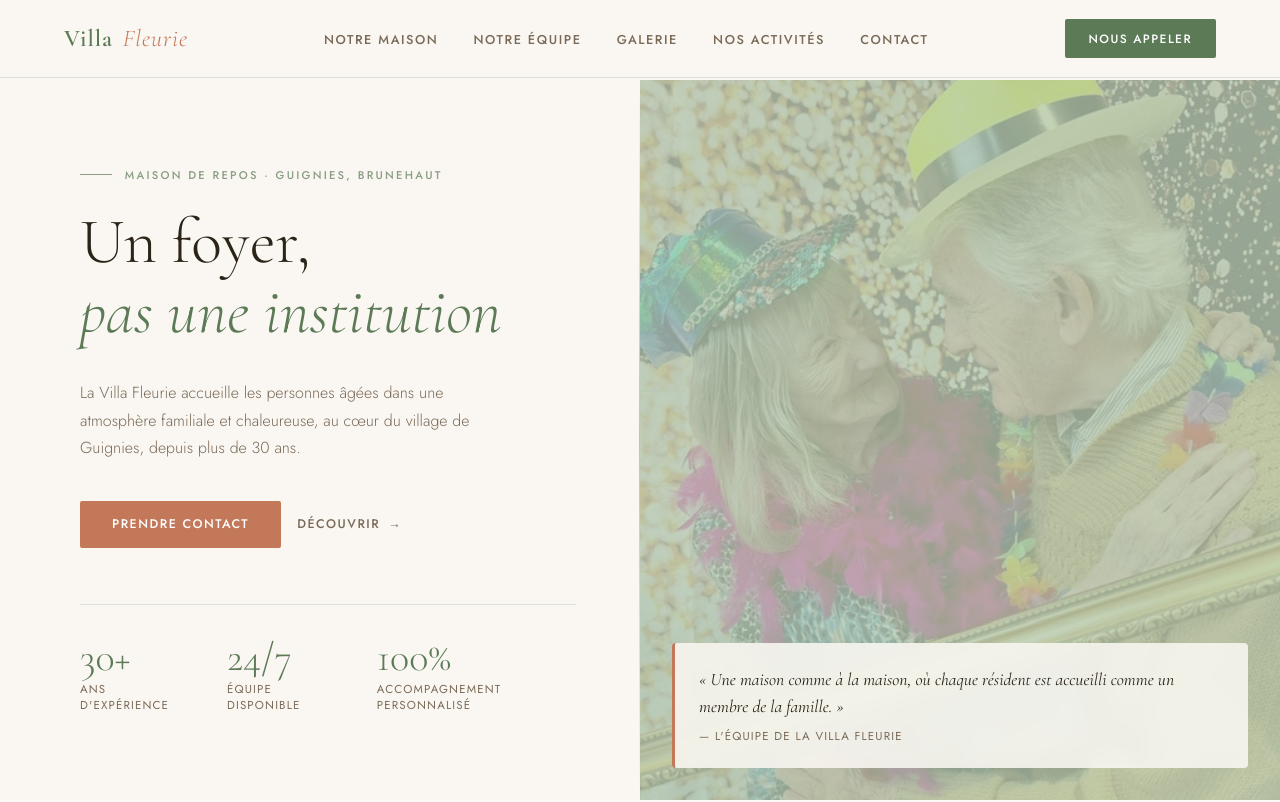
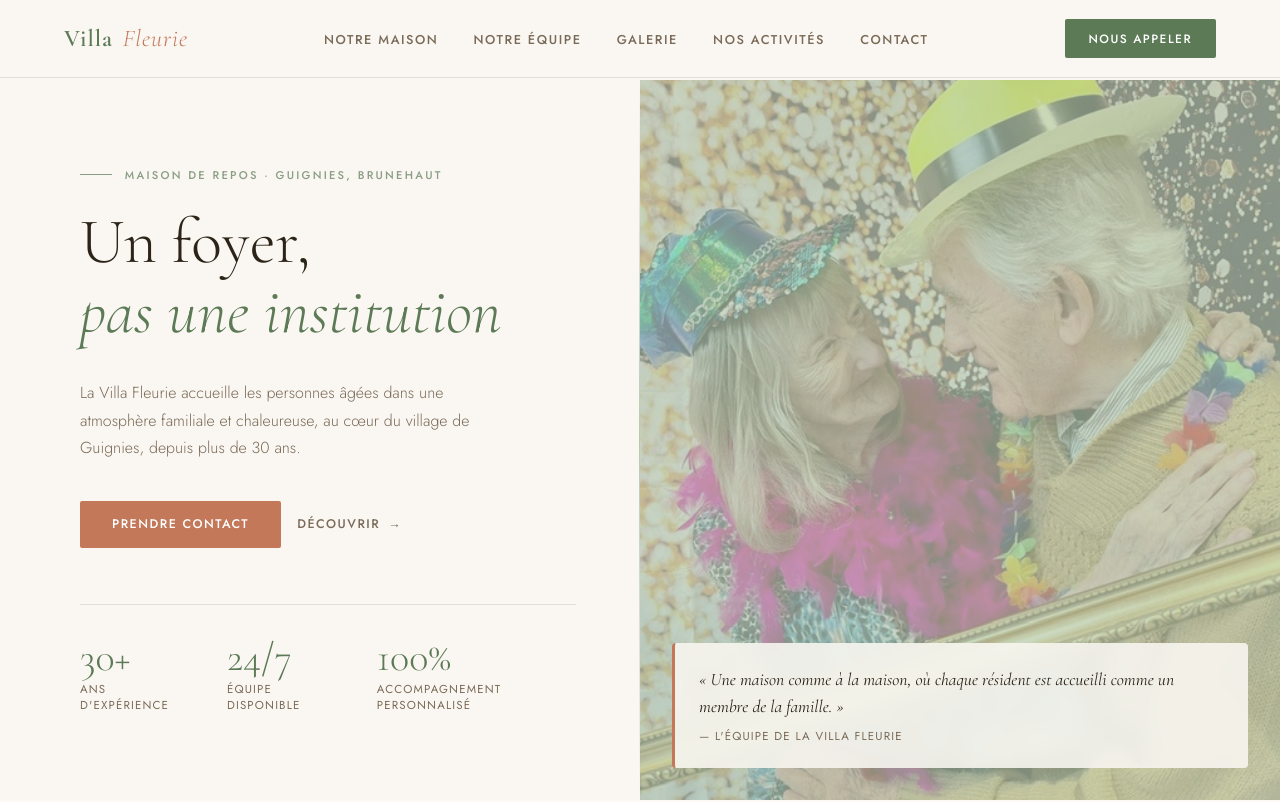
Before and after one commit to HarounBendjeddou/VillaFleurie, a plain HTML site: page index.html in a window 1280 px wide. Shown: the top 802 px of the page. Drawn offline with nearby package versions, Linux system fonts and the light colour scheme; a script that the page names is missing.

Commit message:
Update index.html

```diff
--- a/index.html
+++ b/index.html
@@ -178,7 +178,7 @@
       background: var(--sage-light);
     }
     .hero-img-wrapper img {
-      width: 100%; height: 100%; object-fit: cover; opacity: .20;
+      width: 100%; height: 100%; object-fit: cover; opacity: .30;
     }
     .hero-overlay {
       position: absolute; bottom: 2rem; left: 2rem; right: 2rem;
```
